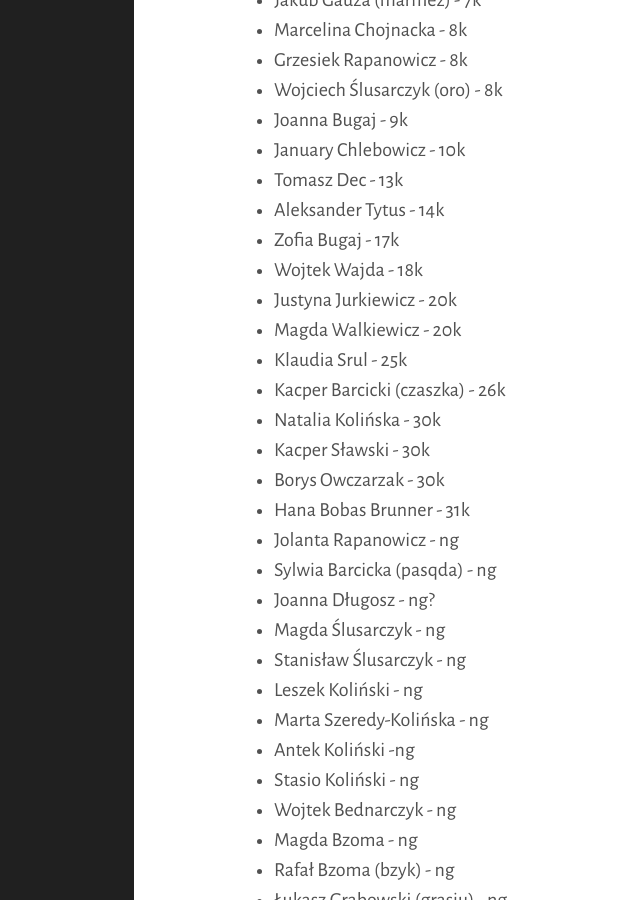
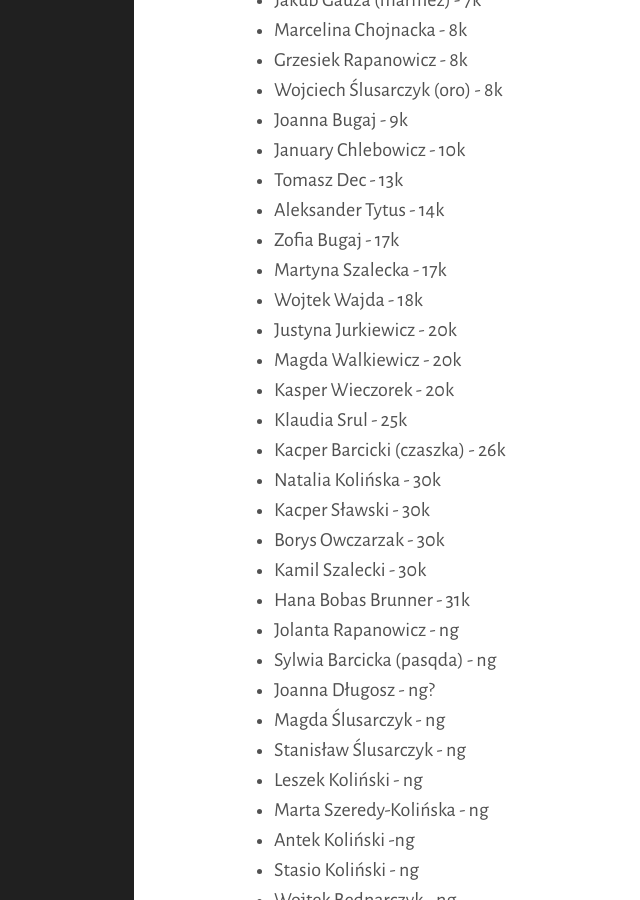
Before and after one commit to tasuki/lsg, a Jekyll site: the page built from zarejestrowani.md, in a window 1280 px wide and 900 px high, scrolled down 1105 px. Shown: the whole window, without its empty margins (226-866 px from the left). Built offline with Jekyll 4.4.1, drawn with Linux system fonts in a browser that asks for light colours; nearby versions of some CDN libraries.

Commit message:
Update zarejestrowani.md

```diff
--- a/zarejestrowani.md
+++ b/zarejestrowani.md
@@ -47,14 +47,17 @@ Zarejestrowani uczestnicy (mniej więcej wg siły):
 - Tomasz Dec - 13k
 - Aleksander Tytus - 14k
 - Zofia Bugaj - 17k
+- Martyna Szalecka - 17k
 - Wojtek Wajda - 18k
 - Justyna Jurkiewicz - 20k
 - Magda Walkiewicz - 20k
+- Kasper Wieczorek - 20k
 - Klaudia Srul - 25k
 - Kacper Barcicki (czaszka) - 26k
 - Natalia Kolińska - 30k
 - Kacper Sławski - 30k
 - Borys Owczarzak - 30k
+- Kamil Szalecki - 30k
 - Hana Bobas Brunner - 31k
 - Jolanta Rapanowicz - ng
 - Sylwia Barcicka (pasqda) - ng
```
